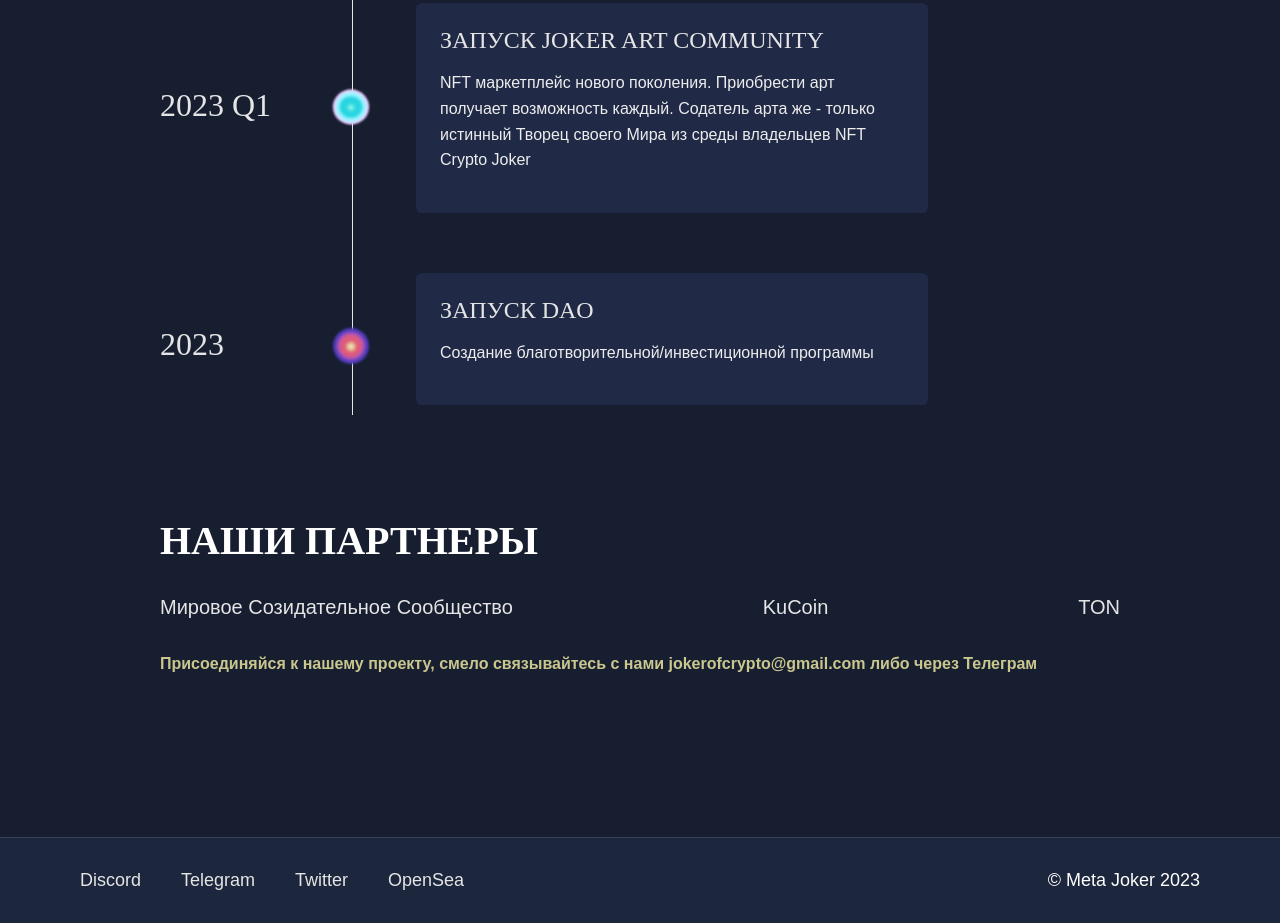
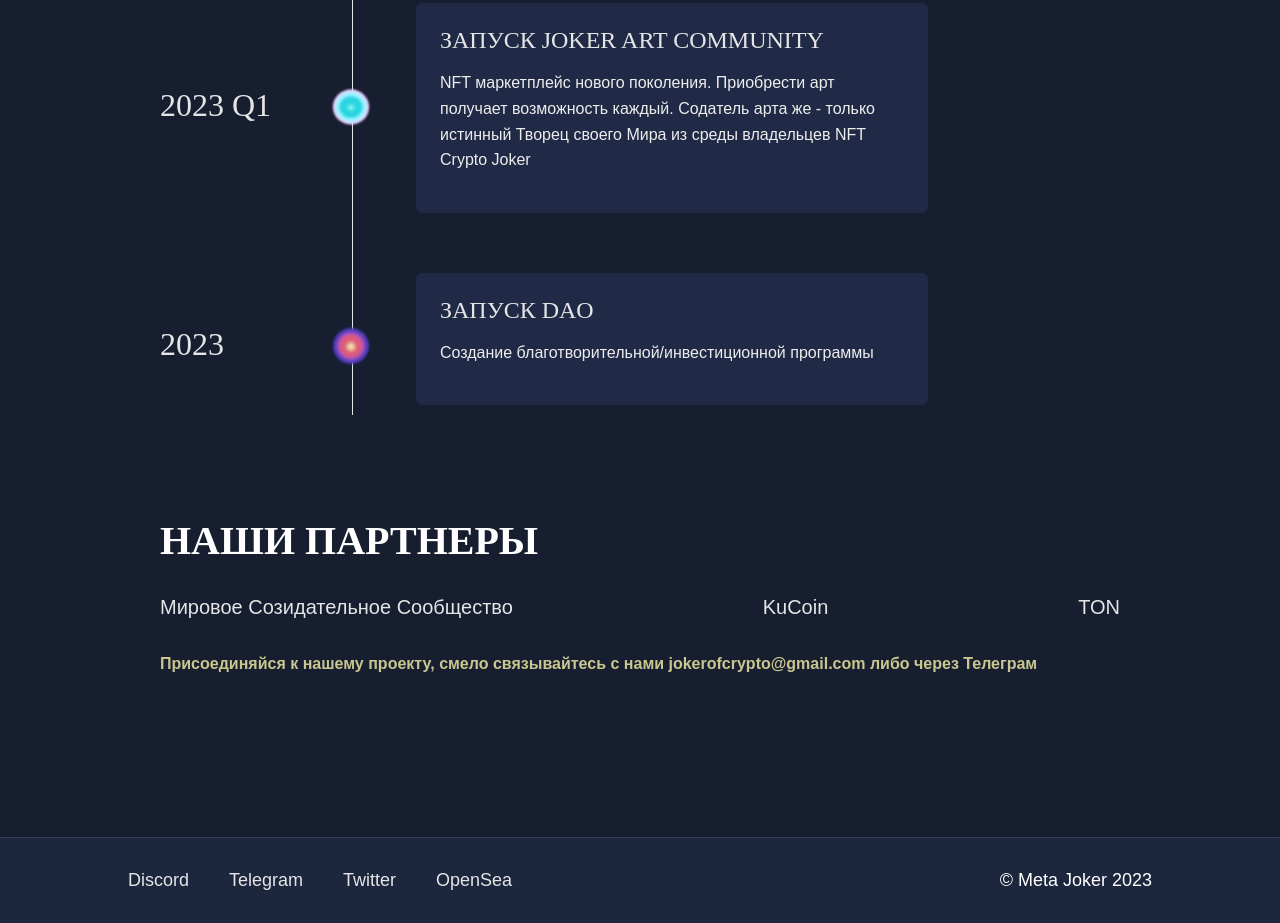
Before and after one commit to MetaJokerCrypto/landing, a Gatsby site: page / in a window 1280 px wide. Shown: the part 3991-4914 px from the top of the page. Built offline with nearby package versions, Linux system fonts and the light colour scheme; Gatsby itself is replaced by a stand-in of ours.

Commit message:
Fix footer width

```diff
--- a/src/components/Footer/Footer.jsx
+++ b/src/components/Footer/Footer.jsx
@@ -6,6 +6,7 @@ const Footer = () => {
 
   return (
     <Wrapper>
+      <Content>
         <List>
           <Item>
             <Link href="https://discord.com/invite/b7eTbguakZ" target="_blank">
@@ -26,7 +27,10 @@ const Footer = () => {
             </Link>
           </Item>
         </List>
-      <span>© Meta Joker {currentYear}</span>
+        <div>
+          © Meta Joker {currentYear}
+        </div>
+      </Content>
     </Wrapper>
   );
 };
@@ -34,15 +38,22 @@ const Footer = () => {
 export default Footer;
 
 const Wrapper = styled.div(
-  ({ theme: { breakpoints, colors } }) => css`
+  ({ theme: { colors } }) => css`
+    margin-top: auto;
+    padding: 2rem 5rem;
+    border-top: 1px solid rgba(255, 255, 255, 0.12);
+    background-color: ${colors.footer};
+  `
+);
+
+const Content = styled.div(
+  ({ theme: { breakpoints } }) => css`
     display: flex;
     justify-content: space-between;
     align-items: center;
     width: 100%;
-    margin-top: auto;
-    padding: 2rem 5rem;
-    border-top: 1px solid rgba(255, 255, 255, 0.12);
-    background-color: ${colors.footer};
+    max-width: 64rem;
+    margin: 0 auto;
 
     @media (max-width: ${breakpoints.md}) {
       flex-direction: column;
```
Lines whose indentation alone changed are shown as unchanged.
